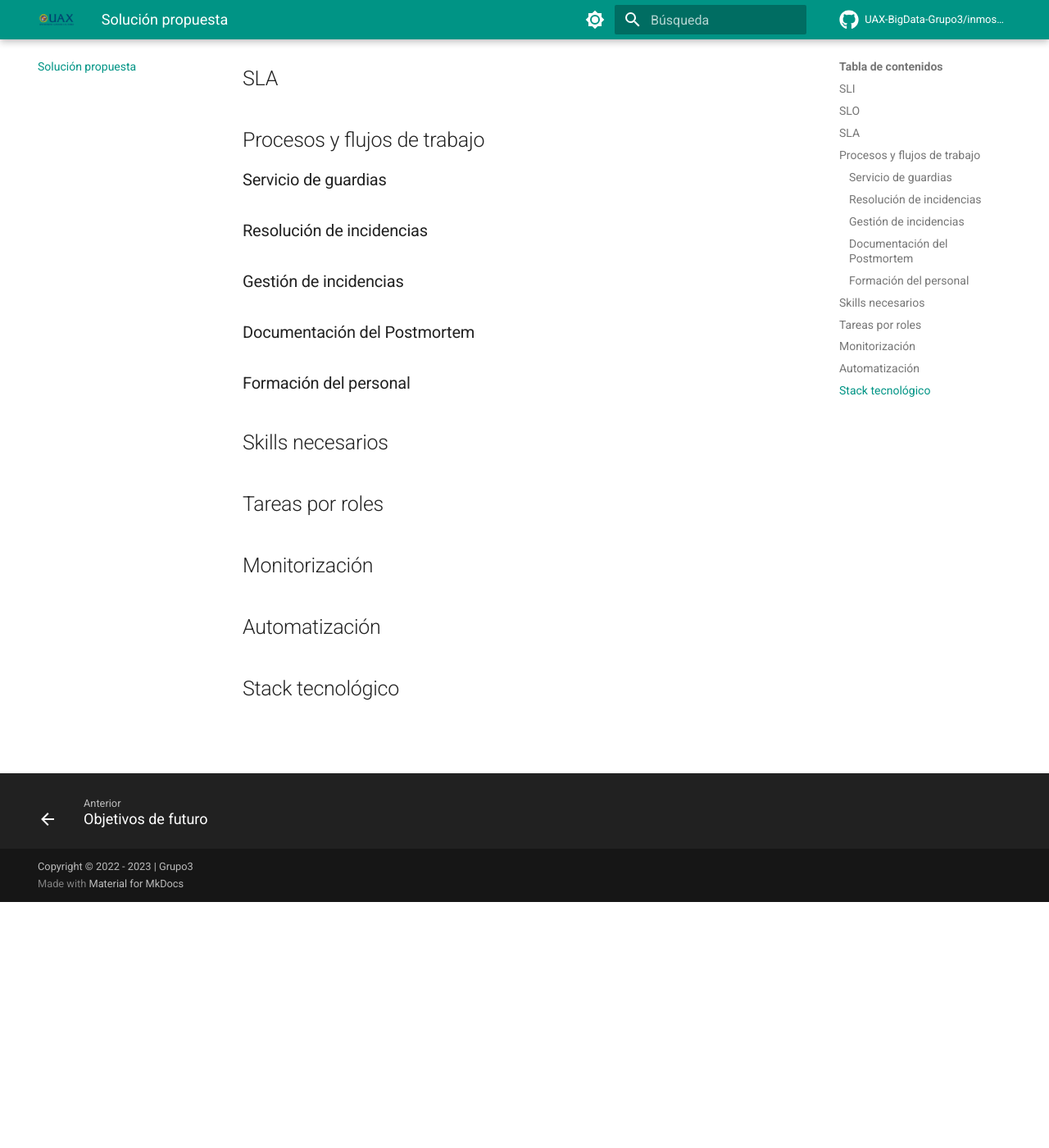
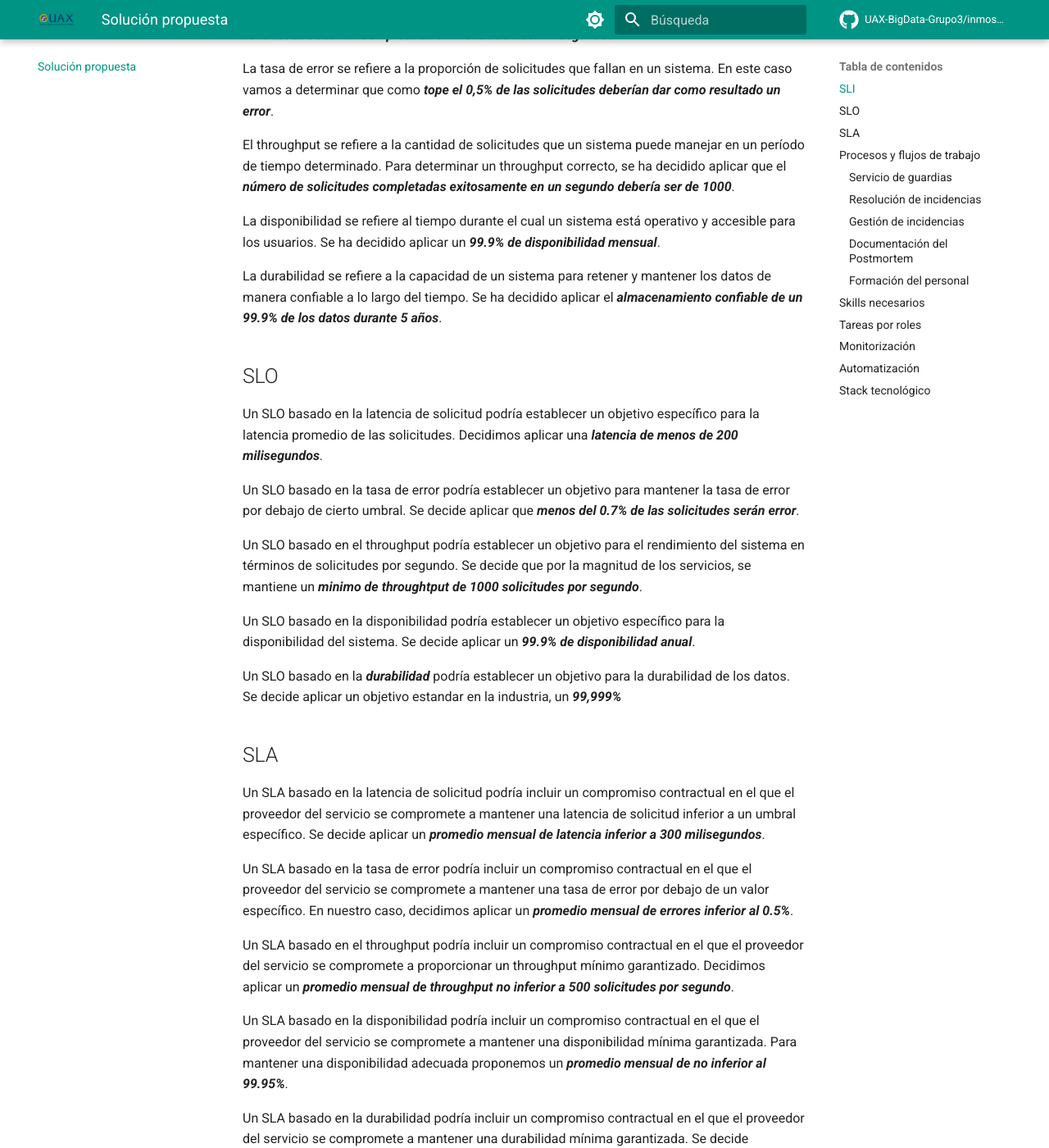
Before and after one commit to UAX-BigData-Grupo3/inmosolutions, an MkDocs documentation site: the page built from docs/solucionPropuesta.md, in a window 1280 px wide and 1400 px high, scrolled down 300 px. Shown: the whole window at 82% size. Built offline with MkDocs 1.6.1 and Material for MkDocs 9.7.7, drawn with Linux system fonts in a browser that asks for light colours; comment, search, counter and statistics services are not loaded; some of the changed text lies outside the part shown.

Commit message:
Feat: add some documentation about sla,slo,sli

```diff
--- a/docs/solucionPropuesta.md
+++ b/docs/solucionPropuesta.md
@@ -2,9 +2,39 @@
 
 ## SLI
 
+Un SLI basado en la latencia de solicitud podría ser el porcentaje de solicitudes que se completan en un tiempo determinado, en este caso vamos a determinar un **_95% de las solicitudes deberían completarse en menos de 400 milisegundos_**.
+
+La tasa de error se refiere a la proporción de solicitudes que fallan en un sistema. En este caso vamos a determinar que como **_tope el 0,5% de las solicitudes deberían dar como resultado un error_**.
+
+El throughput se refiere a la cantidad de solicitudes que un sistema puede manejar en un período de tiempo determinado. Para determinar un throughput correcto, se ha decidido aplicar que el **_número de solicitudes completadas exitosamente en un segundo debería ser de 1000_**.
+
+La disponibilidad se refiere al tiempo durante el cual un sistema está operativo y accesible para los usuarios. Se ha decidido aplicar un **_99.9% de disponibilidad mensual_**.
+
+La durabilidad se refiere a la capacidad de un sistema para retener y mantener los datos de manera confiable a lo largo del tiempo. Se ha decidido aplicar el **_almacenamiento confiable de un 99.9% de los datos durante 5 años_**.
+
 ## SLO
 
+Un SLO basado en la latencia de solicitud podría establecer un objetivo específico para la latencia promedio de las solicitudes. Decidimos aplicar una **_latencia de menos de 200 milisegundos_**.
+
+Un SLO basado en la tasa de error podría establecer un objetivo para mantener la tasa de error por debajo de cierto umbral. Se decide aplicar que **_menos del 0.7% de las solicitudes serán error_**.
+
+Un SLO basado en el throughput podría establecer un objetivo para el rendimiento del sistema en términos de solicitudes por segundo. Se decide que por la magnitud de los servicios, se mantiene un **_minimo de throughtput de 1000 solicitudes por segundo_**.
+
+Un SLO basado en la disponibilidad podría establecer un objetivo específico para la disponibilidad del sistema. Se decide aplicar un **_99.9% de disponibilidad anual_**.
+
+Un SLO basado en la **_durabilidad_** podría establecer un objetivo para la durabilidad de los datos. Se decide aplicar un objetivo estandar en la industria, un **_99,999%_**
+
 ## SLA
+
+Un SLA basado en la latencia de solicitud podría incluir un compromiso contractual en el que el proveedor del servicio se compromete a mantener una latencia de solicitud inferior a un umbral específico. Se decide aplicar un **_promedio mensual de latencia inferior a 300 milisegundos_**.
+
+Un SLA basado en la tasa de error podría incluir un compromiso contractual en el que el proveedor del servicio se compromete a mantener una tasa de error por debajo de un valor específico. En nuestro caso, decidimos aplicar un **_promedio mensual de errores inferior al 0.5%_**.
+
+Un SLA basado en el throughput podría incluir un compromiso contractual en el que el proveedor del servicio se compromete a proporcionar un throughput mínimo garantizado. Decidimos aplicar un **_promedio mensual de throughput no inferior a 500 solicitudes por segundo_**.
+
+Un SLA basado en la disponibilidad podría incluir un compromiso contractual en el que el proveedor del servicio se compromete a mantener una disponibilidad mínima garantizada. Para mantener una disponibilidad adecuada proponemos un **_promedio mensual de no inferior al 99.95%_**.
+
+Un SLA basado en la durabilidad podría incluir un compromiso contractual en el que el proveedor del servicio se compromete a mantener una durabilidad mínima garantizada. Se decide mantener un **_promedio anual de durabilidad no inferior al 99.9%_**.
 
 ## Procesos y flujos de trabajo
 
```
